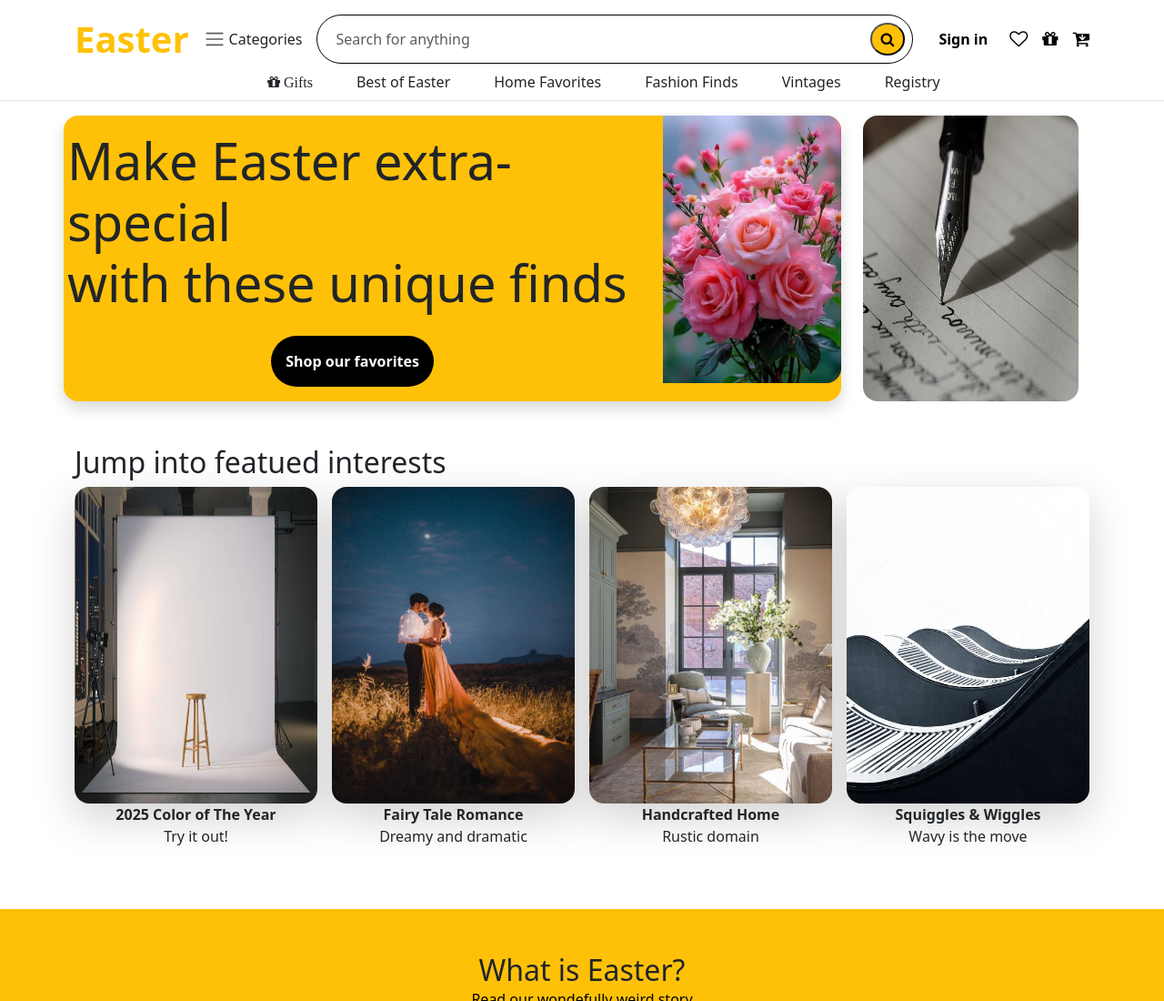
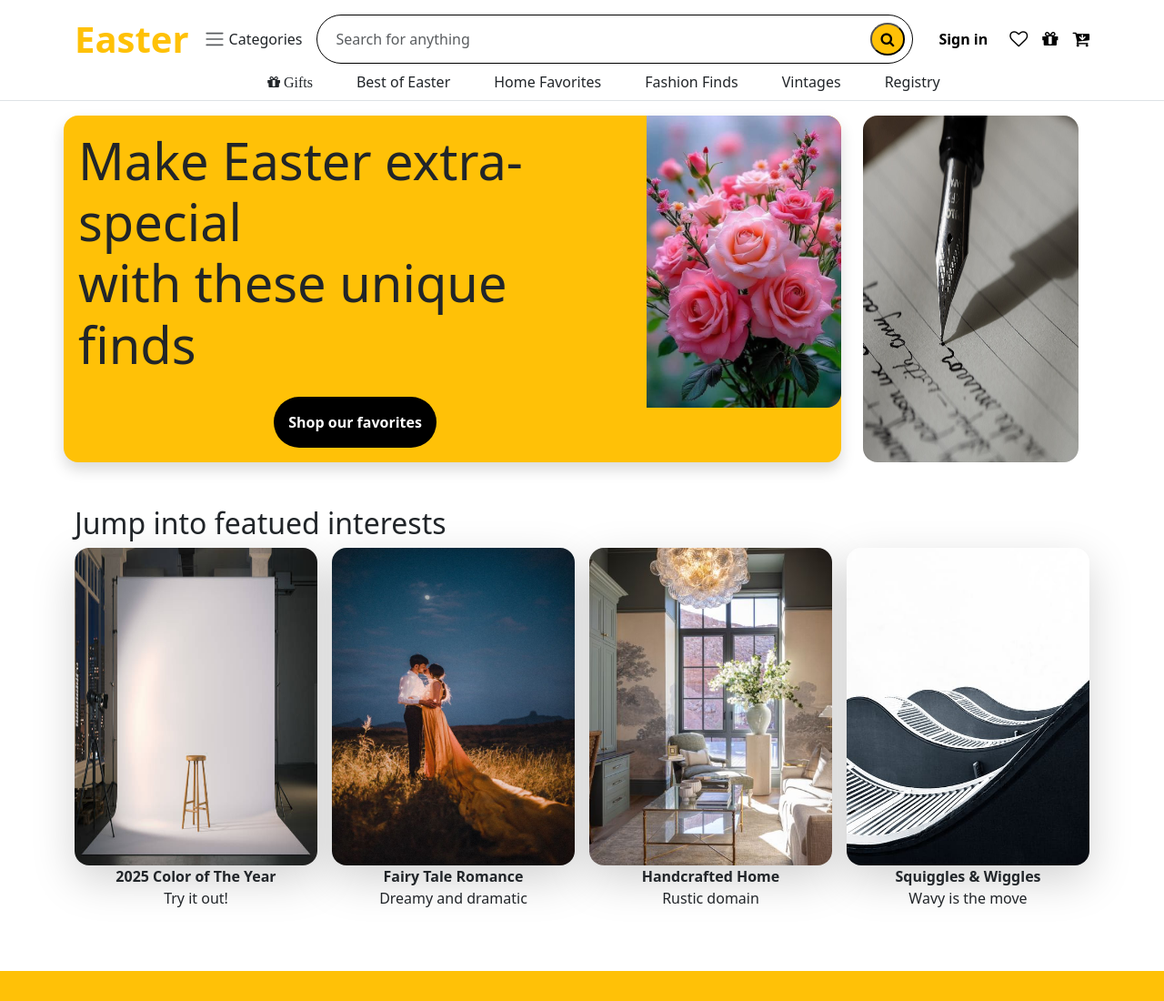
Before and after one commit to ClydeCenteno1/Easter-, a plain HTML site: page index.html in a window 1280 px wide. Shown: the top 1100 px of the page at 91% size. Drawn offline with nearby package versions, Linux system fonts and the light colour scheme.

Commit message:
padding fixed

```diff
--- a/index.html
+++ b/index.html
@@ -64,7 +64,7 @@
         <div class="row">
             <div class="col-lg-9 col-sm-12 bg-warning shadow p-0 rounded-4">
 
-                <div class="row">
+                <div class="row m-0">
                     <div class="col-sm-12 col-md-9 p-3 d-flex justify-content-center align-items-center flex-column">
                         <div>
                             <h1 class="display-4">Make Easter extra-special<br> with these unique finds</h1>
@@ -74,7 +74,7 @@
                             </div>
                         </div>
                     </div>
-                    <div class="col-sm-12 col-md-3 d-none d-md-block">
+                    <div class="col-sm-12 col-md-3 d-none d-md-block h-100 p-0">
                         <img src="flower1.jpg" class="img-fluid rounded-end-4">
                     </div>
                 </div>
@@ -82,7 +82,7 @@
 
             <div class="col-lg-3 col-sm-12 d-none d-lg-block">
                 <div class="container d-flex h-100">
-                    <img src="img2.jpg" class="img-fluid rounded-4">
+                    <img src="img2.jpg" class="img-fluid rounded-4 ">
                 </div>
             </div>
         </div>
```
